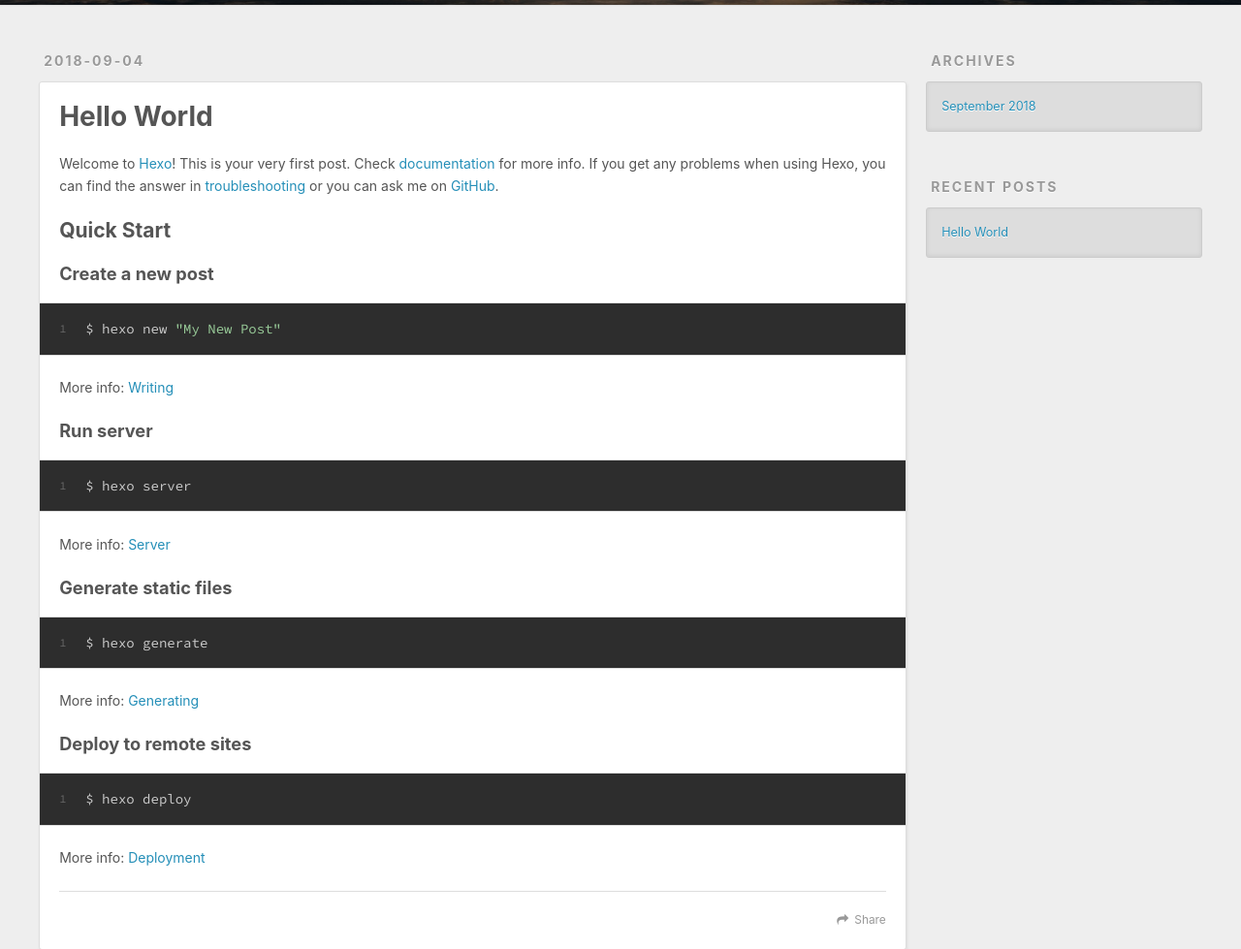
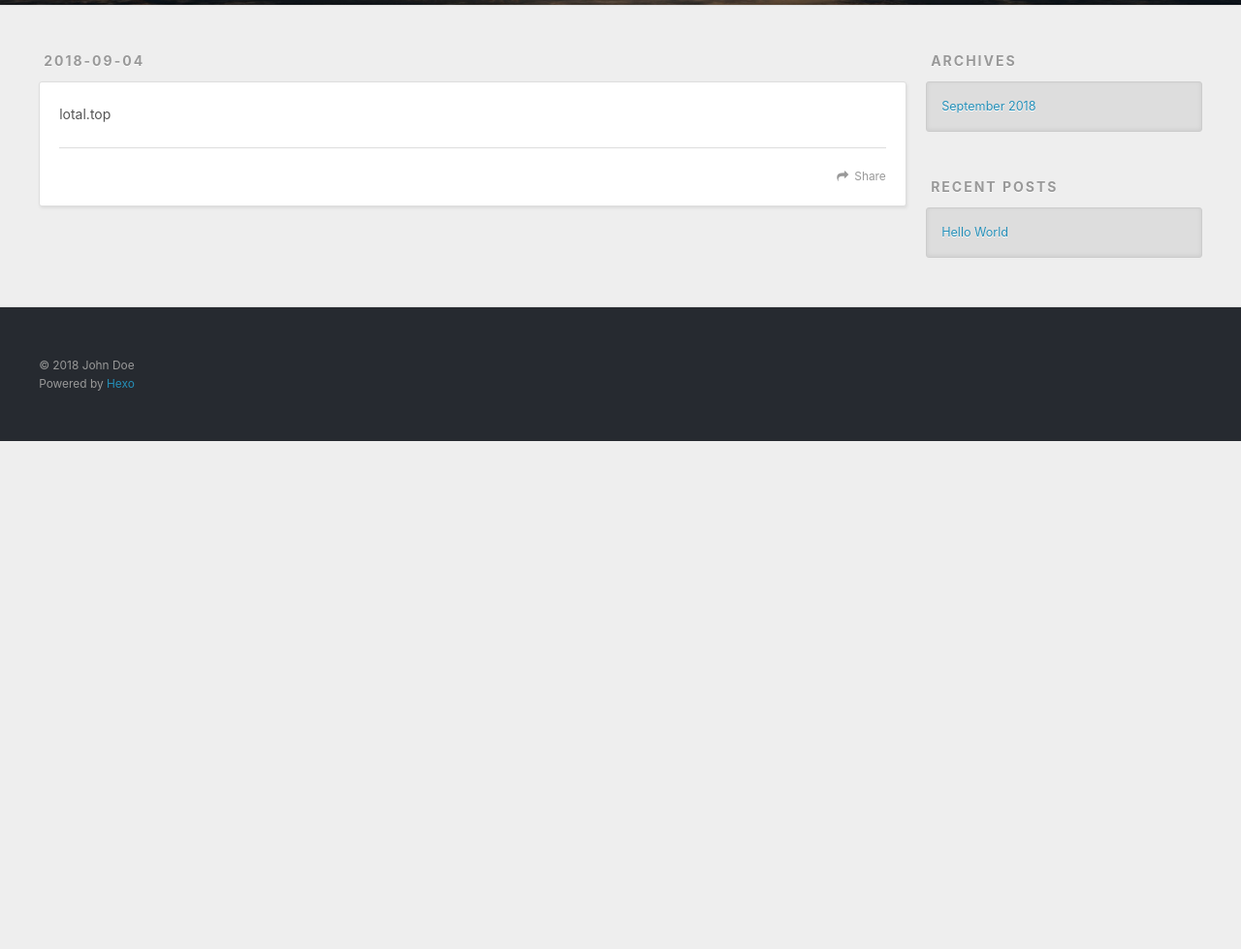
Before and after one commit to HareJie/HareJie.github.io, a plain HTML site: page CNAME.html in a window 1280 px wide. Shown: the part 295-1274 px from the top of the page at 97% size. After the commit the page ends 800 px from the top, so only its background shows below. Drawn offline with nearby package versions, Linux system fonts and the light colour scheme.

Commit message:
Site updated: 2018-09-04 12:19:21

```diff
--- a/index.html
+++ b/CNAME.html
@@ -7,13 +7,17 @@
 
   <title>Hexo</title>
   <meta name="viewport" content="width=device-width, initial-scale=1, maximum-scale=1">
-  <meta property="og:type" content="website">
+  <meta name="description" content="lotal.top">
+<meta property="og:type" content="website">
 <meta property="og:title" content="Hexo">
-<meta property="og:url" content="http://yoursite.com/index.html">
+<meta property="og:url" content="http://yoursite.com/CNAME.html">
 <meta property="og:site_name" content="Hexo">
+<meta property="og:description" content="lotal.top">
 <meta property="og:locale" content="default">
+<meta property="og:updated_time" content="2018-09-04T04:17:52.248Z">
 <meta name="twitter:card" content="summary">
 <meta name="twitter:title" content="Hexo">
+<meta name="twitter:description" content="lotal.top">
 
     <link rel="alternate" href="/atom.xml" title="Hexo" type="application/atom+xml">
 
@@ -60,54 +64,32 @@
   </div>
 </header>
       <div class="outer">
-        <section id="main">
-
-    <article id="post-hello-world" class="article article-type-post" itemscope itemprop="blogPost">
+        <section id="main"><article id="page-" class="article article-type-page" itemscope itemprop="blogPost">
   <div class="article-meta">
-    <a href="/2018/09/04/hello-world/" class="article-date">
-  <time datetime="2018-09-04T03:32:56.987Z" itemprop="datePublished">2018-09-04</time>
+    <a href="/CNAME.html" class="article-date">
+  <time datetime="2018-09-04T04:18:27.392Z" itemprop="datePublished">2018-09-04</time>
 </a>
 
   </div>
   <div class="article-inner">
 
 
-      <header class="article-header">
-
-
-    <h1 itemprop="name">
-      <a class="article-title" href="/2018/09/04/hello-world/">Hello World</a>
-    </h1>
-
-
-      </header>
-
     <div class="article-entry" itemprop="articleBody">
 
-        <p>Welcome to <a href="https://hexo.io/" target="_blank" rel="noopener">Hexo</a>! This is your very first post. Check <a href="https://hexo.io/docs/" target="_blank" rel="noopener">documentation</a> for more info. If you get any problems when using Hexo, you can find the answer in <a href="https://hexo.io/docs/troubleshooting.html" target="_blank" rel="noopener">troubleshooting</a> or you can ask me on <a href="https://github.com/hexojs/hexo/issues" target="_blank" rel="noopener">GitHub</a>.</p>
-<h2 id="Quick-Start"><a href="#Quick-Start" class="headerlink" title="Quick Start"></a>Quick Start</h2><h3 id="Create-a-new-post"><a href="#Create-a-new-post" class="headerlink" title="Create a new post"></a>Create a new post</h3><figure class="highlight bash"><table><tr><td class="gutter"><pre><span class="line">1</span><br></pre></td><td class="code"><pre><span class="line">$ hexo new <span class="string">"My New Post"</span></span><br></pre></td></tr></table></figure>
-<p>More info: <a href="https://hexo.io/docs/writing.html" target="_blank" rel="noopener">Writing</a></p>
-<h3 id="Run-server"><a href="#Run-server" class="headerlink" title="Run server"></a>Run server</h3><figure class="highlight bash"><table><tr><td class="gutter"><pre><span class="line">1</span><br></pre></td><td class="code"><pre><span class="line">$ hexo server</span><br></pre></td></tr></table></figure>
-<p>More info: <a href="https://hexo.io/docs/server.html" target="_blank" rel="noopener">Server</a></p>
-<h3 id="Generate-static-files"><a href="#Generate-static-files" class="headerlink" title="Generate static files"></a>Generate static files</h3><figure class="highlight bash"><table><tr><td class="gutter"><pre><span class="line">1</span><br></pre></td><td class="code"><pre><span class="line">$ hexo generate</span><br></pre></td></tr></table></figure>
-<p>More info: <a href="https://hexo.io/docs/generating.html" target="_blank" rel="noopener">Generating</a></p>
-<h3 id="Deploy-to-remote-sites"><a href="#Deploy-to-remote-sites" class="headerlink" title="Deploy to remote sites"></a>Deploy to remote sites</h3><figure class="highlight bash"><table><tr><td class="gutter"><pre><span class="line">1</span><br></pre></td><td class="code"><pre><span class="line">$ hexo deploy</span><br></pre></td></tr></table></figure>
-<p>More info: <a href="https://hexo.io/docs/deployment.html" target="_blank" rel="noopener">Deployment</a></p>
+        <p>lotal.top</p>
 
 
     </div>
     <footer class="article-footer">
-      <a data-url="http://yoursite.com/2018/09/04/hello-world/" data-id="cjln76u1r0000csv2e4dtaxd6" class="article-share-link">Share</a>
+      <a data-url="http://yoursite.com/CNAME.html" data-id="cjln7fif30000g4v2l78qwiba" class="article-share-link">Share</a>
 
 
     </footer>
   </div>
 
-</article>
 
 
-
-
+</article>
 
 </section>
 
```
Also changed, not shown: 2018/09/04/hello-world/index.html (+1 -1 lines).
